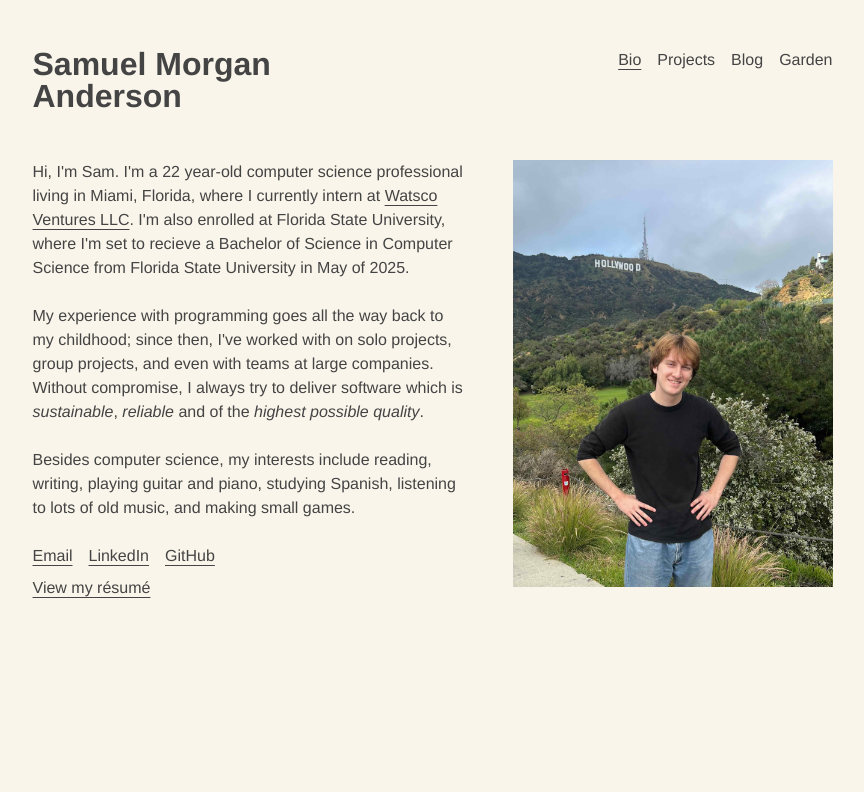
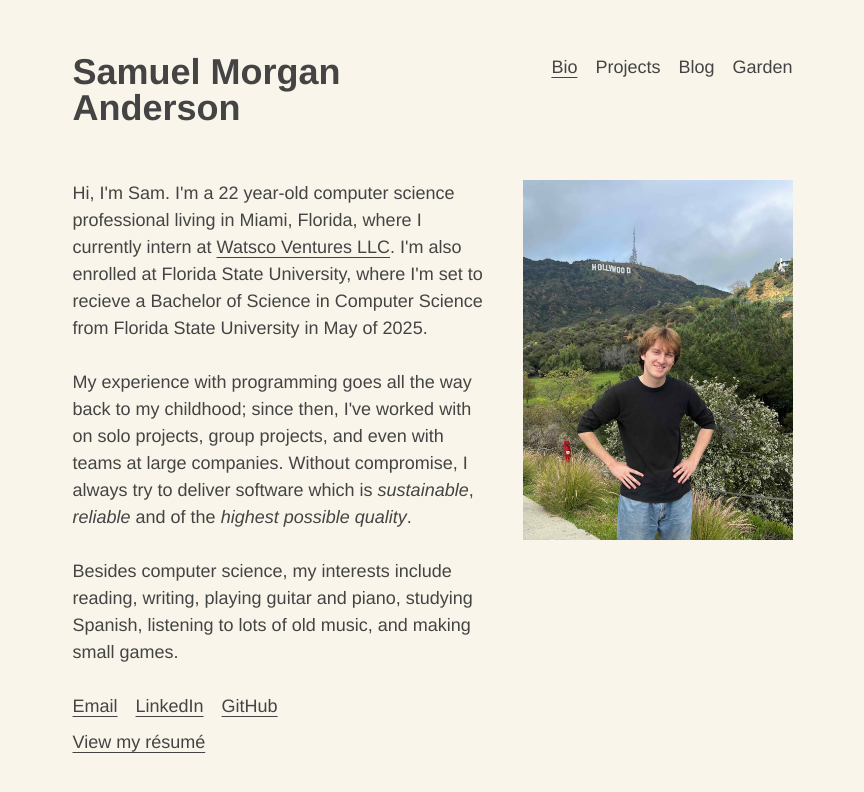
Before and after one commit to sama305/samueland.dev, a Next.js app: page / in a window 1280 px wide. Shown: the top 792 px of the page, without its empty margins (200-1064 px from the left). Built offline with nearby package versions, Linux system fonts and the light colour scheme.

Commit message:
increased text-size and narrowed main width
* decreased size of main image slightly

```diff
--- a/src/app/globals.css
+++ b/src/app/globals.css
@@ -1,6 +1,7 @@
 html {
   font-family: "Helvetica", "Arial", Sans-Serif;
   scrollbar-gutter: stable;
+  font-size: 18px;
 }
 
 * {
@@ -10,7 +11,7 @@ html {
 }
 
 .main {
-  max-width: 50rem;
+  max-width: 40rem;
   margin: auto;
   padding: 3rem 1.5rem;
   margin-bottom: 0rem !important;
@@ -19,7 +20,7 @@ html {
 /* Content layout */
 .content {
   display: flex;
-  gap: 3rem;
+  gap: 2rem;
   flex-direction: row;
 }
 
@@ -40,7 +41,7 @@ div:not(:last-child) {
 
 /* Misc */
 .bioPic {
-  width: 20rem;
+  width: 15rem;
 }
 
 .header {
```
